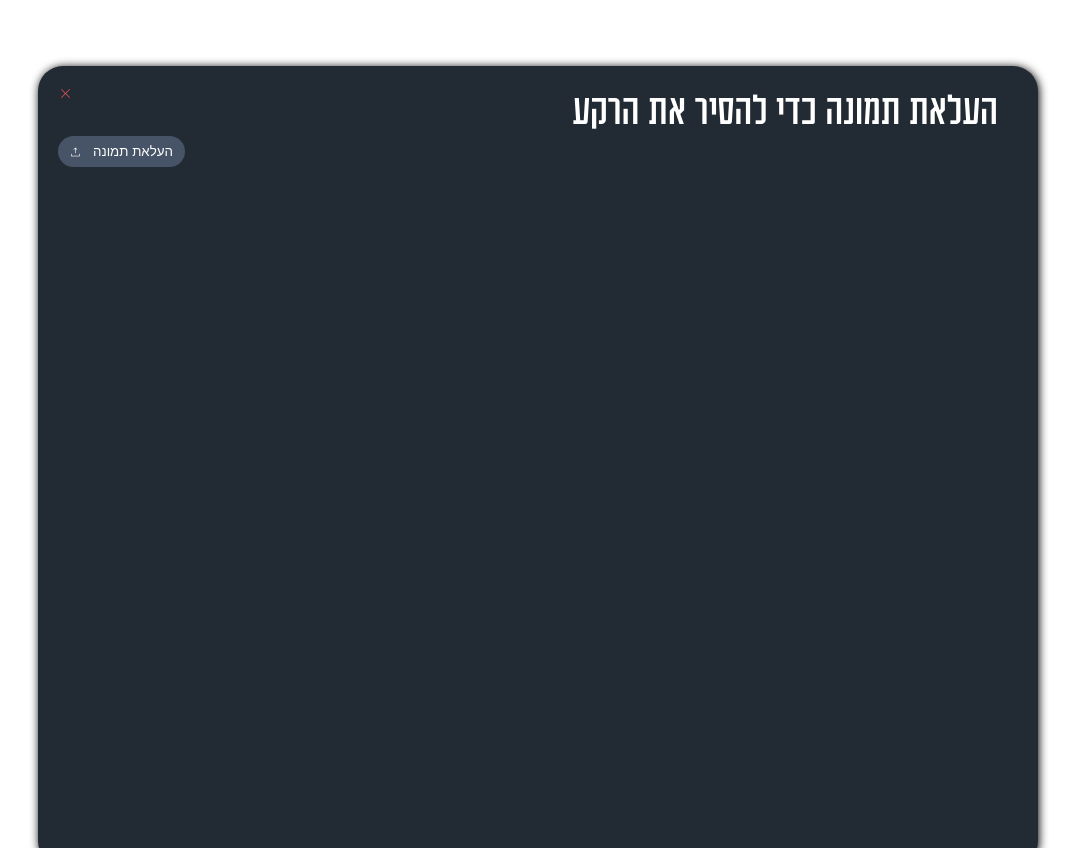
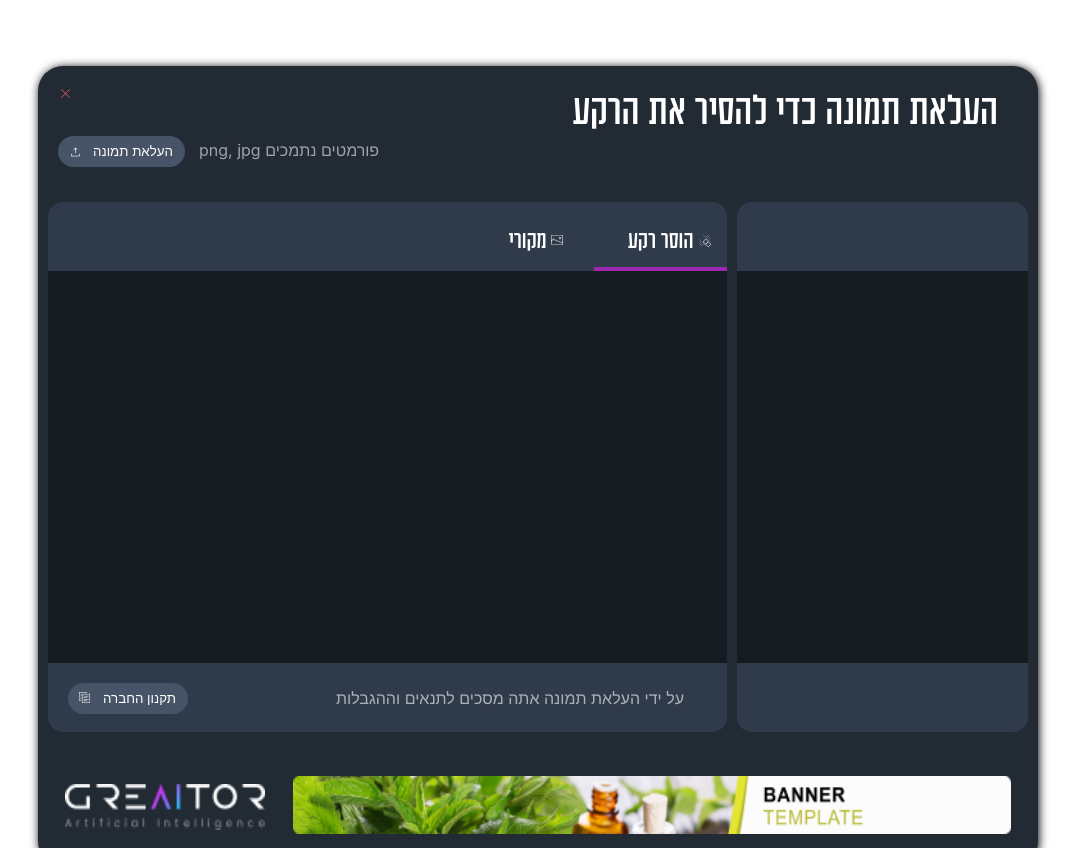
Before and after one commit to irenap89/remove_bg, a React (Create React App) app: page / in a window 1280 px wide. Shown: the part 104-952 px from the top of the page, without its empty margins (102-1179 px from the left). Built offline with nearby package versions, Linux system fonts and the light colour scheme.

Commit message:
lesson 2

```diff
--- a/src/Bg.css
+++ b/src/Bg.css
@@ -26,8 +26,6 @@
 }
 
 .btn_upload{
-
-
     background-color: #475366;
     color: white;
     border: 0;
@@ -39,7 +37,127 @@
     background-repeat: no-repeat;
     background-position: 10px;
     padding-right: 12px;
+}
+
+.small_text{
+    color: #ffffff91;
+    position: absolute;
+    top: 74px;
+    left: 161px;
+    direction: rtl;
+}
 
 
+.left_div , .right_div{
+    background-color: #2F3A4B;
+    height: 79%;
+    border-radius: 15px;
+    padding-top: 7%;
+}
+
+.left_div {
+    width: 70%;
+    position: relative;
+}
+
+.right_div{
+    width: 30%;
+}
+
+.middle_div{
+    width: 98%;
+    height: 73%;
+    display: flex;
+    flex-direction: row;
+    margin-top: 25px;
+    gap: 10px;
+    padding: 10px;
+}
+
+.left_div_in, .right_div_in{
+    background-color: #161B21;
+    height: 85%;
 
 }
+
+.btn_eula{
+    background-color: #475366;
+    color: white;
+    border: 0;
+    padding: 8px;
+    border-radius: 20px;
+    padding-left: 35px;
+    margin-left: 20px;
+    background-image: url(./assets/eula.png);
+    background-repeat: no-repeat;
+    background-position: 10px;
+    padding-right: 12px;
+    position: relative;
+    top: 20px;
+}
+
+
+.eula_text{
+    position: relative;
+    top: -6px;
+    left: 288px;
+    color: #ffffff99;
+}
+
+.footer{
+    width: 100%;
+    display: flex;
+    justify-content: space-evenly;
+    margin-top: -20px;
+}
+
+.logo {
+    width: 200px;
+    height: 46px;
+    margin-top: 8px;
+}
+
+.banner{
+    height: 58px;
+    width: 718px;
+
+}
+
+
+.tabs{
+
+    position: absolute;
+    color: white;
+    top: 0;
+    right: 0;
+    display: flex;
+    flex-direction: row-reverse;
+
+    margin-top: 20px;
+}
+
+.tabs_1 , .tabs_2{
+    font-size: 27px;
+    font-family: 'Aduma';
+    width: 133px;
+    text-align: center;
+}
+
+.tabs_1{
+    background-image: url(./assets/Cleanup\ Edges.png);
+    background-repeat: no-repeat;
+    background-position: 104px 12px;
+    padding-bottom: 12px;
+}
+
+
+.tabs_2{
+    background-image: url(./assets/Image.png);
+    background-repeat: no-repeat;
+    background-position: 90px 12px;
+    padding-bottom: 12px;
+}
+
+.selected_tab{
+    border-bottom: 4px solid #9C27B0;
+}
--- a/src/Bg.js
+++ b/src/Bg.js
@@ -1,8 +1,15 @@
 
 import './Bg.css';
 import close from './assets/close.png'
+import logo from './assets/logo.png'
+import banner from './assets/banner.png'
+import { useState } from 'react';
 
 function Bg() {
+
+   const [select_tab, setselect_tab] = useState(1);
+
+
   return (
      <div className='bg_main'>
 
@@ -10,6 +17,34 @@ function Bg() {
         <div className='header_title'> העלאת תמונה כדי להסיר את הרקע </div>
         <button className='btn_upload'>העלאת תמונה</button>
 
+        <div className="small_text"> פורמטים נתמכים png, jpg</div>
+
+
+         <div className="middle_div">
+            <div className="left_div">
+                  <div className="tabs">
+                        <div  className={"tabs_1 " + (select_tab==1 ? 'selected_tab' : '')} onClick={()=>setselect_tab('1')}> הוסר רקע</div>
+                        <div  className={"tabs_2 " + (select_tab==2 ? 'selected_tab' : '')}  onClick={()=>setselect_tab('2')}> מקורי </div>
+                  </div>
+
+                  <div className="left_div_in"> </div>
+                  <button className="btn_eula"> תקנון החברה </button>
+
+                  <div className="eula_text"> על ידי העלאת תמונה אתה מסכים לתנאים וההגבלות</div>
+            </div>
+
+            <div className="right_div">
+               <div className="right_div_in"> </div>
+            </div>
+
+         </div>
+
+
+         <div className="footer">
+            <img src={logo} className="logo"/>
+            <img src={banner} className="banner"/>
+
+         </div>
 
      </div>
 
```
